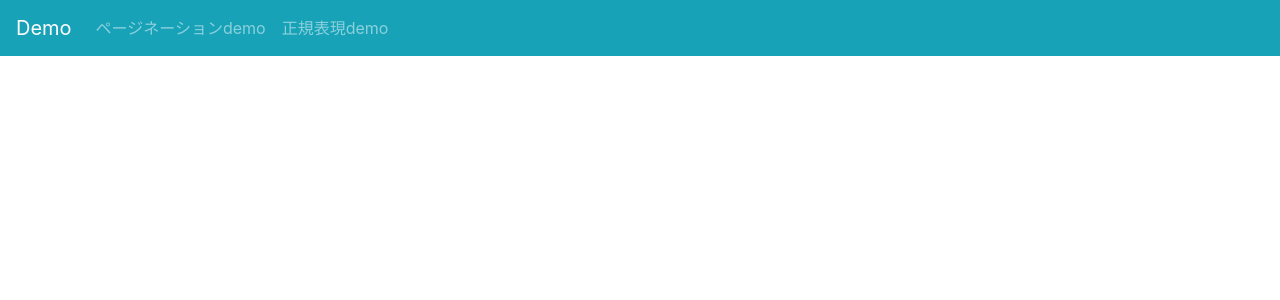
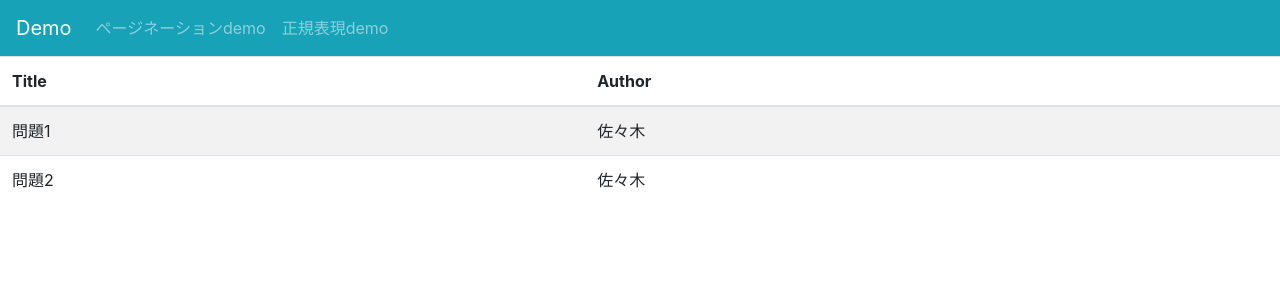
Before and after one commit to sou0913/nuxt_proto, a Nuxt app: page /regex in a window 1280 px wide. Shown: the top 300 px of the page. Built offline with nearby package versions, Linux system fonts and the light colour scheme.

Commit message:
正規表現テーブルに仮のテーブル設置

```diff
--- a/pages/regex.vue
+++ b/pages/regex.vue
@@ -0,0 +1,36 @@
+<template>
+  <div>
+    <!-- <b-pagination
+      v-model="currentPage"
+      :total-rows="rows"
+      @input="fetchEmployees"
+    ></b-pagination> -->
+    <b-table striped hover :items="questions">
+      <!-- <template v-slot:cell(name)="data">
+        <b-link :to="'/employee/' + data.item.id">{{ data.value }}</b-link>
+      </template> -->
+    </b-table>
+  </div>
+</template>
+
+<script>
+export default {
+  data() {
+    return {
+      currentPage: 1,
+      rows: 0,
+      questions: [{title: '問題1', author: '佐々木'}, {title: '問題2', author: '佐々木'}],
+    };
+  },
+  // async fetch() {
+  //   this.fetchEmployees(1)
+  // },
+  // methods: {
+  //   async fetchEmployees(page) {
+  //     const response = await this.$axios.$get(`http://localhost:3000/employees?page=${page}`)
+  //     this.employees = response['employees']
+  //     this.rows = response['total_rows']
+  //   }
+  // }
+}
+</script>
```
